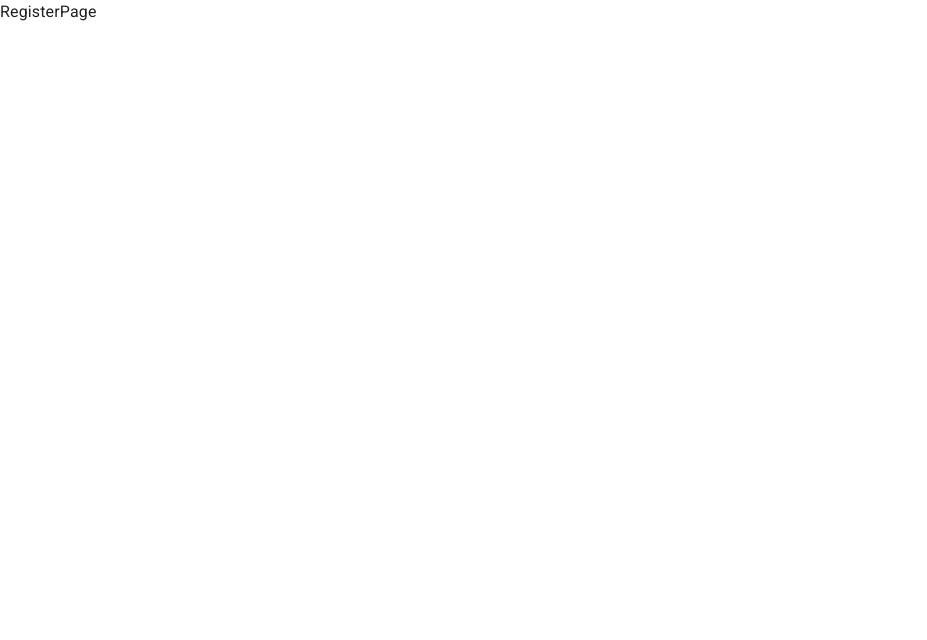
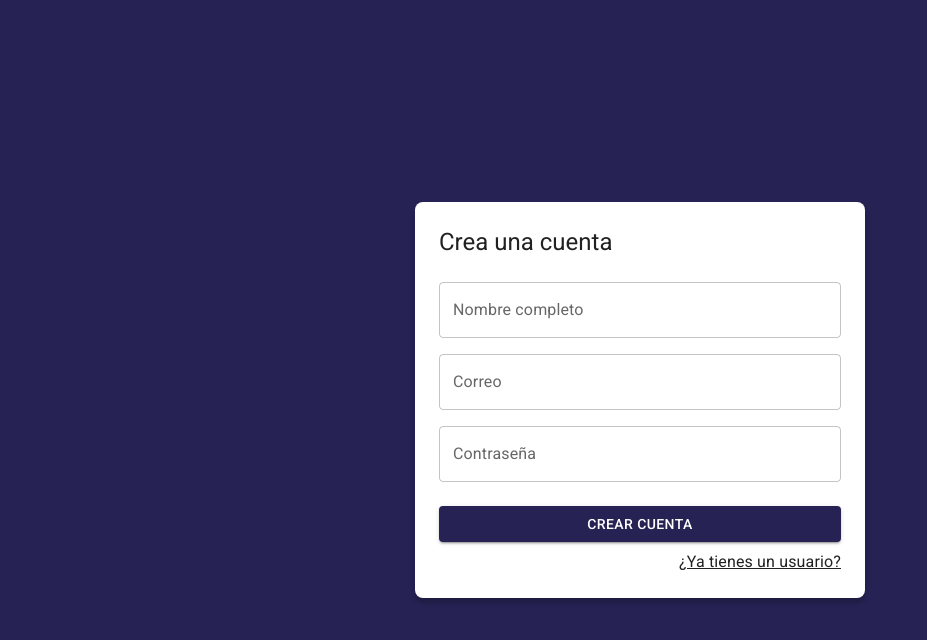
Before and after one commit to AdrianV8/Journal-App, a React (Vite) app: page /auth/register in a window 1280 px wide. Shown: the top 640 px of the page, without its empty margins (0-927 px from the left). Built offline with nearby package versions, Linux system fonts and the light colour scheme.

Commit message:
AuthLayout hecho, creada página de registro de usuario, pequeños cambios en la página de registro

```diff
--- /dev/null
+++ b/src/auth/layout/AuthLayout.jsx
@@ -0,0 +1,33 @@
+import { Grid, Typography } from "@mui/material"
+
+
+export const AuthLayout = ({children, title=''}) => {
+  return (
+    <>
+        <Grid
+            container
+            spacing={ 0 }
+            direction="column"
+            alignItems="center"
+            justifyContent="center"
+            sx={{ minHeight: '100vh', backgroundColor: 'primary.main', padding: 4 }}
+        >
+
+            <Grid
+                item
+                className='box-shadow'
+                xs={3}
+                sx={{ backgroundColor:'white', padding: 3, borderRadius: 2 , width: {md: '450px'} }}
+            >
+                <Typography variant='h5' sx={{ mb: 1 }}>
+                    { title }
+                </Typography>
+
+                {children}
+
+            </Grid>
+        </Grid>
+
+    </>
+  )
+}
--- a/src/auth/pages/LoginPage.jsx
+++ b/src/auth/pages/LoginPage.jsx
@@ -2,28 +2,13 @@
 import { Google } from '@mui/icons-material'
 import { Button, Grid, TextField, Typography, Link } from '@mui/material'
 import React from 'react'
+import { AuthLayout } from '../layout/AuthLayout'
 
 export const LoginPage = () => {
   return (
 
-    <Grid
-      container
-      spacing={ 0 }
-      direction="column"
-      alignItems="center"
-      justifyContent="center"
-      sx={{ minHeight: '100vh', backgroundColor: 'primary.main', padding: 4 }}
-    >
+      <AuthLayout title='Login'>
 
-      <Grid
-        item
-        className='box-shadow'
-        xs={3}
-        sx={{ backgroundColor:'white', padding: 3, borderRadius: 2 }}
-      >
-        <Typography variant='h5' sx={{ mb: 1 }}>
-          Login
-        </Typography>
         <form>
 
           <Grid container>
@@ -61,9 +46,7 @@
 
         </form>
 
-      </Grid>
-
-    </Grid>
+      </AuthLayout>
 
   )
 }
--- a/src/auth/pages/RegisterPage.jsx
+++ b/src/auth/pages/RegisterPage.jsx
@@ -1,7 +1,50 @@
+import { Link as RouterLink } from 'react-router-dom'
+import { Google } from '@mui/icons-material'
+import { Button, Grid, TextField, Typography, Link } from '@mui/material'
 import React from 'react'
+import { AuthLayout } from '../layout/AuthLayout'
 
 export const RegisterPage = () => {
   return (
-    <div>RegisterPage</div>
+
+      <AuthLayout title='Crea una cuenta'>
+
+        <form>
+
+          <Grid container>
+
+              <Grid item xs={12} sx={{ mt: 2 }}>
+                <TextField label="Nombre completo" type={'text'} placeholder="Nombre completo" fullWidth/>
+              </Grid>
+
+              <Grid item xs={12} sx={{ mt: 2 }}>
+                <TextField label="Correo" type={'email'} placeholder="Correo@google.com" fullWidth/>
+              </Grid>
+
+              <Grid item xs={12} sx={{ mt: 2 }}>
+                <TextField label="Contraseña" type={'password'} placeholder="Contraseña" fullWidth/>
+              </Grid>
+
+              <Grid container spacing={2} sx={{ mt: 1 }}>
+                <Grid item xs={12} >
+                  <Button variant='contained' fullWidth>
+                    Crear cuenta
+                  </Button>
+                </Grid>
+
+              </Grid>
+
+          </Grid>
+
+          <Grid container direction={'row'} justifyContent={'end'} sx={{ mt: 1 }}>
+
+            <Link component={RouterLink} color='inherit' to="/auth/login">¿Ya tienes un usuario?</Link>
+
+          </Grid>
+
+        </form>
+
+      </AuthLayout>
+
   )
 }
```
